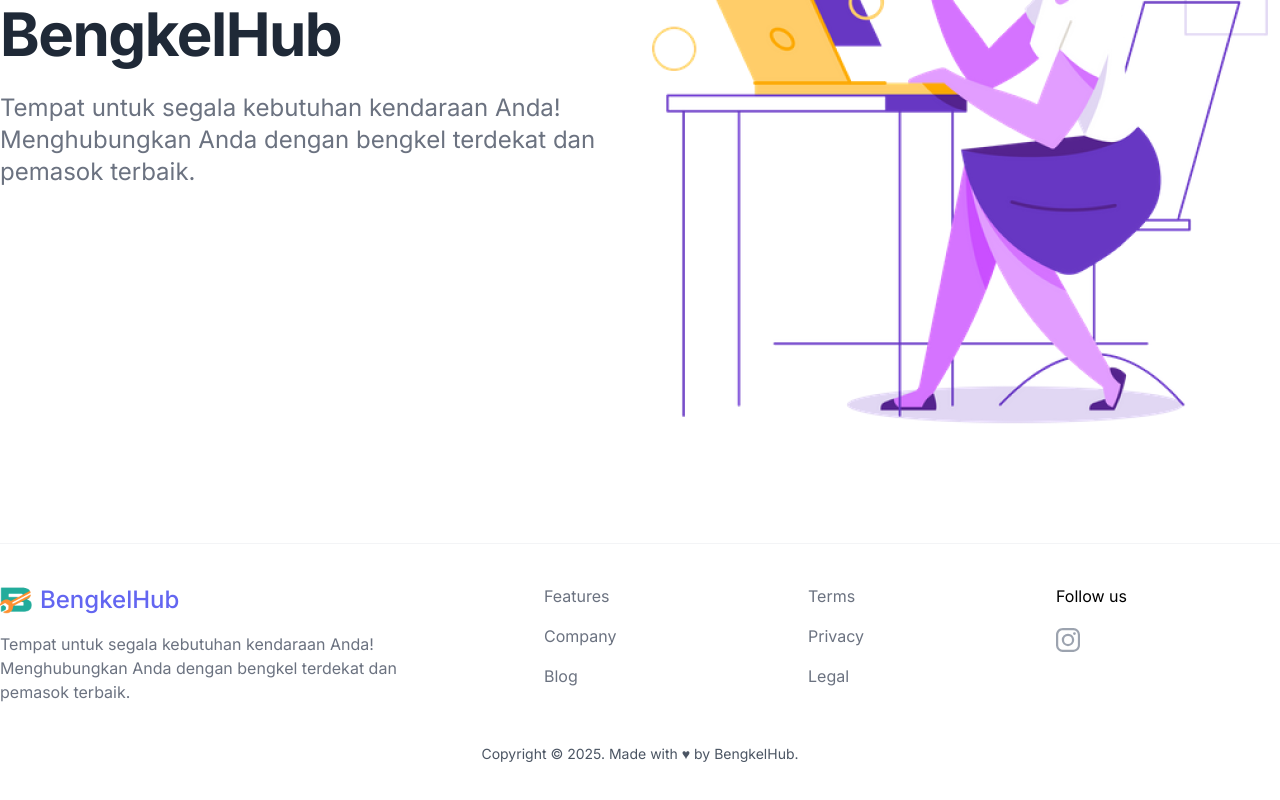
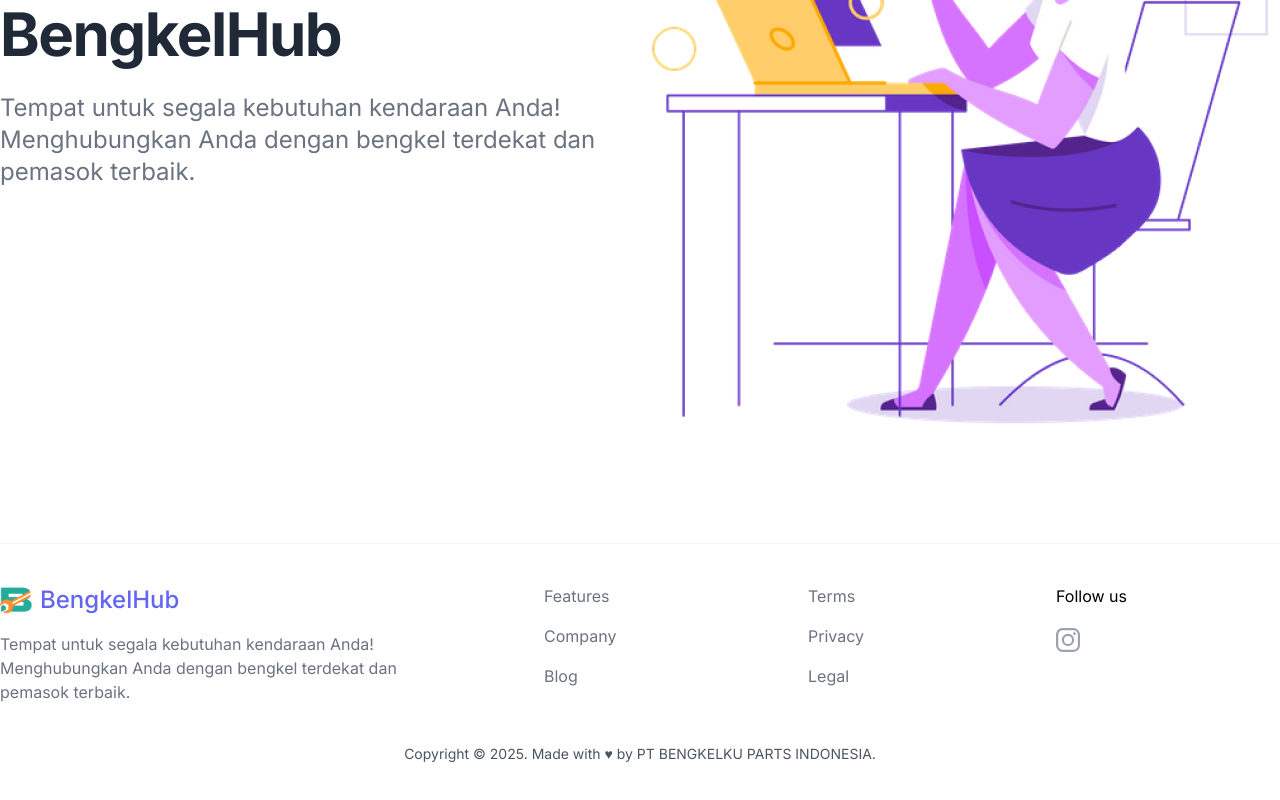
Before and after one commit to willywanady66/bengkelhub, a Next.js app: page / in a window 1280 px wide. Shown: the part 362-1162 px from the top of the page. Built offline with nearby package versions, Linux system fonts and the light colour scheme.

Commit message:
update title & footer

```diff
--- a/src/app/layout.tsx
+++ b/src/app/layout.tsx
@@ -11,7 +11,7 @@ const inter = Inter({ subsets: ["latin"] });
 
 export const metadata: Metadata = {
   title: "BengkelHub",
-  description: "Generated by create next app"
+  description: "BengkelHub"
 };
 
 export default function RootLayout({
--- a/src/components/Footer.tsx
+++ b/src/components/Footer.tsx
@@ -99,7 +99,7 @@ export function Footer() {
         <div className="my-10 text-sm text-center text-gray-600 dark:text-gray-400">
           Copyright © {new Date().getFullYear()}. Made with ♥ by{" "}
           <a href="" target="_blank" rel="noopener">
-            BengkelHub.
+          PT BENGKELKU PARTS INDONESIA.
           </a>{" "}
         </div>
       </Container>
```
